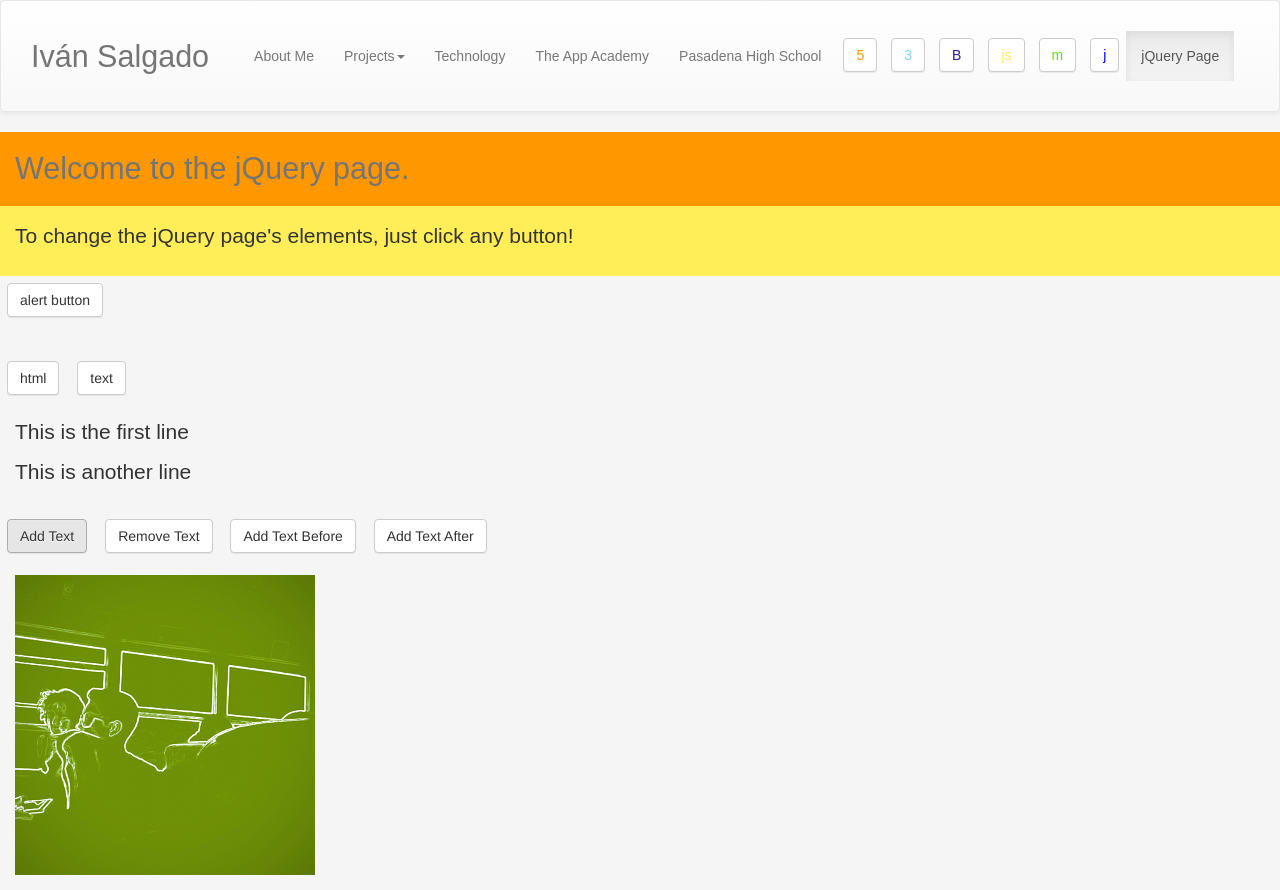
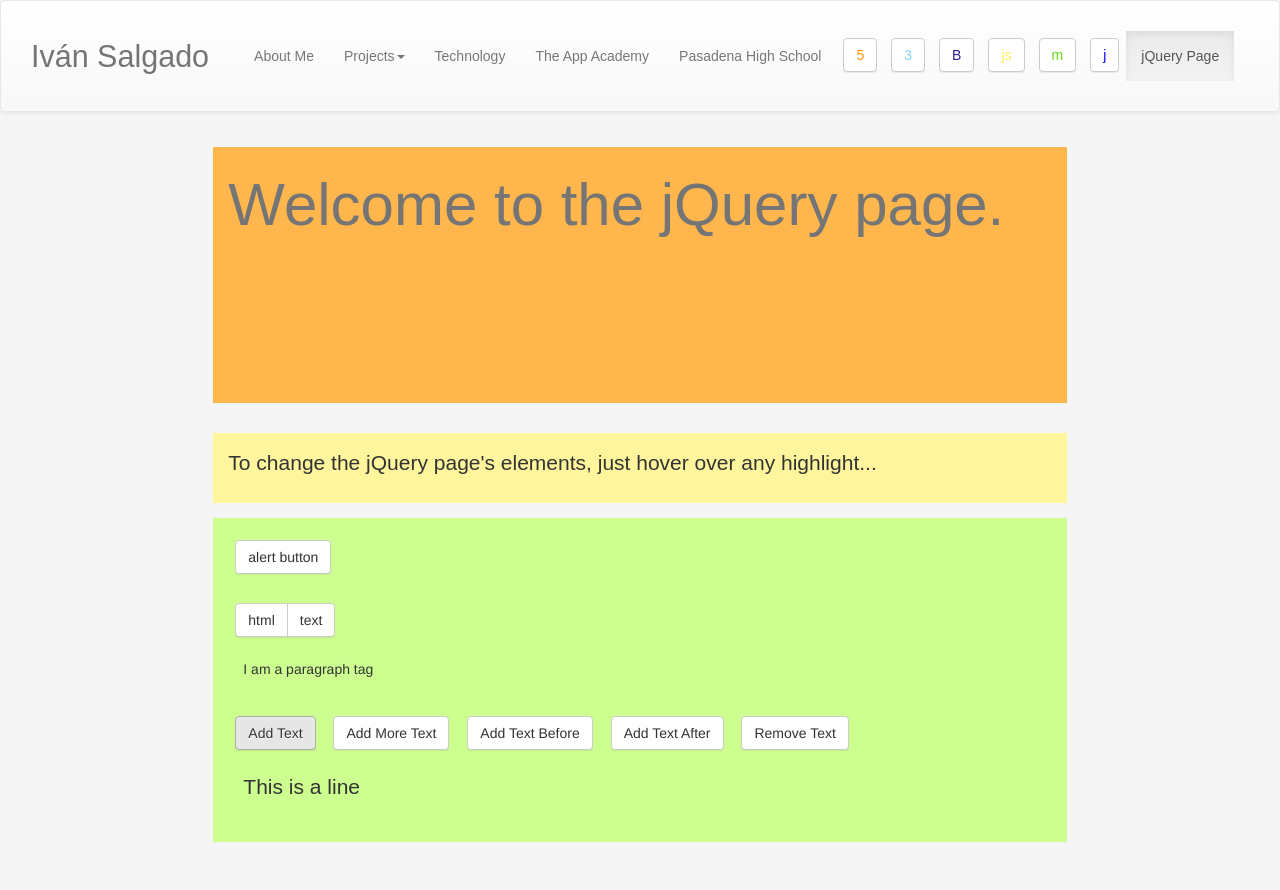
Before and after one commit to ivansalgado/salgadoi-porfolio2, a plain HTML site: page public_html/jquery.html in a window 1280 px wide. Both pictures are taken after a click on the element "Add Text". After the commit the page ends 842 px from the top, so only its background shows below. Drawn offline with nearby package versions, Linux system fonts and the light colour scheme; a web font is replaced by a local one.

Commit message:
@_lejlakasapovic

```diff
--- a/public_html/jquery.html
+++ b/public_html/jquery.html
@@ -34,7 +34,7 @@ and open the template in the editor.
             <a href="#" class="dropdown-toggle" data-toggle="dropdown" role="button">Projects<span class="caret"></span></a>
           <ul class="dropdown-menu" role="menu">
 
-              <li><a href="projects.html">All</a></li>
+              <li><a href="projects.html">Overview</a></li>
               <li class="divider"></li>
               <li><a href="http://localhost:8383/salgadoi-portfolio/index.html">Portfolio</a></li>
               <li class="divider"></li>
@@ -89,35 +89,44 @@ and open the template in the editor.
 
 
 
-        <div class="ivan" id="i">Welcome to the jQuery page.</div>
-        <div class="iv"><p>To change the jQuery page's elements, just click any button!</p></div>
+        <div class="row">
+             <div class="col-xs-2"></div>
+             <div class="ivan col-xs-8"><h6 id="na" class="ivan">Welcome to the jQuery page.</h6><div></div><div></div><div></div></div>
+             </div>
+
+        <div class="row">
+             <div class="col-xs-2"></div>
+             <div class="iv col-xs-8" id="iva"><p>To change the jQuery page's elements, just hover over any highlight...</p></div>
+             </div>
 
 
+        <div class="col-xs-2"></div>
+        <div class="jq col-xs-8">
 
 
         <div class="btn-group" id="b">
         <button type="button" class="btn btn-default" id="b">alert button</button>
         </div>
 
-        <div id='me'></div>
-        <div class="btn-group" id="clickButton">
+
+            <div class="row">
+        <div class="btn-group">
         <button type="button" class="btn btn-default" id="clickButton">html</button>
+        <button type="button" class="btn btn-default" id="clickButtin">text</button>
+        </div>
+        <div id="me">I am a paragraph tag</div>
+            </div>
+
+
+        <div class="btn-group" id="addFirstText">
+        <button type="button" class="btn btn-default" id="addFirstText">Add Text</button>
         </div>
 
-        <div class="btn-group" id="clickButtin">
-        <button type="button" class="btn btn-default" id="clickButtin">text</button>
+        <div class="btn-group" id="addText">
+        <button type="button" class="btn btn-default" id="addText">Add More Text</button>
         </div>
 
 
-
-        <div id='p1'><p>This is the first line</p></div>
-        <div class="btn-group" id="addText">
-        <button type="button" class="btn btn-default" id="addText">Add Text</button>
-        </div>
-
-        <div class="btn-group" id="subText">
-        <button type="button" class="btn btn-default" id="subText">Remove Text</button>
-        </div>
 
         <div class="btn-group" id="addBefore">
         <button type="button" class="btn btn-default" id="addBefore">Add Text Before</button>
@@ -127,11 +136,14 @@ and open the template in the editor.
         <button type="button" class="btn btn-default" id="addAfter">Add Text After</button>
         </div>
 
+        <div class="btn-group" id="subText">
+        <button type="button" class="btn btn-default" id="subText">Remove Text</button>
+        </div>
+
+        <div id='p1'><p>This is a line</p></div>
+        </div>
 
 
-        <div id="henri">
-        <img src='images/greenbus.png'>
-        </div>
 
         <script src="https://ajax.googleapis.com/ajax/libs/jquery/1.11.0/jquery.min.js"></script>
         <script src="js/bootstrap.min.js"></script>
--- a/public_html/scripts.js
+++ b/public_html/scripts.js
@@ -1,14 +1,18 @@
 $("document").ready(function(){
-    $(".ivan").css("background-color", "#FF9800");
-    $(".iv").css("background-color", "#FFEE58");
+    $(".ivan").css("background-color", "#FFB74D");
+    $(".iv").css("background-color", "#FFF59D");
+    $(".jq").css("background-color", "#CCFF90");
 
     $("#b").bind('click', alertButtonClick);
 
-    $("#henri").bind('mouseover', mouseOverMe).bind('mouseout', mouseOutMe);
+    $(".ivan").bind('mouseover', mouseOverMe).bind('mouseout', mouseOutMe);
+    $(".iv").bind('mouseover', mouseOverMe).bind('mouseout', mouseOutMe);
+    $(".jq").bind('mouseover', mouseOverMe).bind('mouseout', mouseOutMe);
 
     $("#clickButton").bind('click', clickButton);
     $("#clickButtin").bind('click', clickButtin);
 
+    $("#addFirstText").bind('click', addFirstText);
     $("#addText").bind('click', addText);
     $("#subText").bind('click', subText);
     $("#addBefore").bind('click', addBefore);
@@ -23,11 +27,27 @@ function alertButtonClick(){
 }
 
 function mouseOverMe(){
-    $("#henri").html("you put your cursor on the picture");
+$(".ivan").html("<h6>Welcome to the jQuery page!<div></div><div></div><div></div></div></h6>").css("background-color", "#FF9800");
 }
 
 function mouseOutMe(){
-    $("#henri").html("you stopped touching the picture");
+$(".ivan").html("<h6>Welcome to the jQuery page.<div></div><div></div><div></div></div></h6>").css("background-color", "#FFB74D");
+}
+
+function mouseOverMe1(){
+$(".iv").html("<p>...or click any button!</p>").css("background-color", "#FFEE58");
+}
+
+function mouseOutMe1(){
+$(".iv").html("<p>To change the jQuery page's elements, just hover over any highlight...</p>").css("background-color", "#FFF59D");
+}
+
+function mouseOverMe2(){
+$(".jq").css("background-color", "#B2FF59");
+}
+
+function mouseOutMe2(){
+$(".jq").css("background-color", "#CCFF90");
 }
 
 function clickButton(){
@@ -36,6 +56,10 @@ function clickButton(){
 
 function clickButtin(){
     $('#me').text('<h6>now im an h6 tag</h6>');
+}
+
+function addFirstText(){
+    $('#p1').html('<p>This is a line</p>');
 }
 
 function addText(){
@@ -47,11 +71,11 @@ function subText(){
 }
 
 function addBefore(){
-    $('#p1 p:firsts').before('This line is first');
+    $('#p1 p:first').before('<p>Now this line is first</p>');
 }
 
 function addAfter(){
-    $('#p1 p:last').remove();
+    $('#p1 p:last').after('<p>This line is last</p>');
 }
 
 function hideThePage(){
```
Also changed, not shown: public_html/about-me.html (+12 -1 lines), public_html/projects.html (+1 -1 lines), public_html/technology.html (+7 -1 lines).
